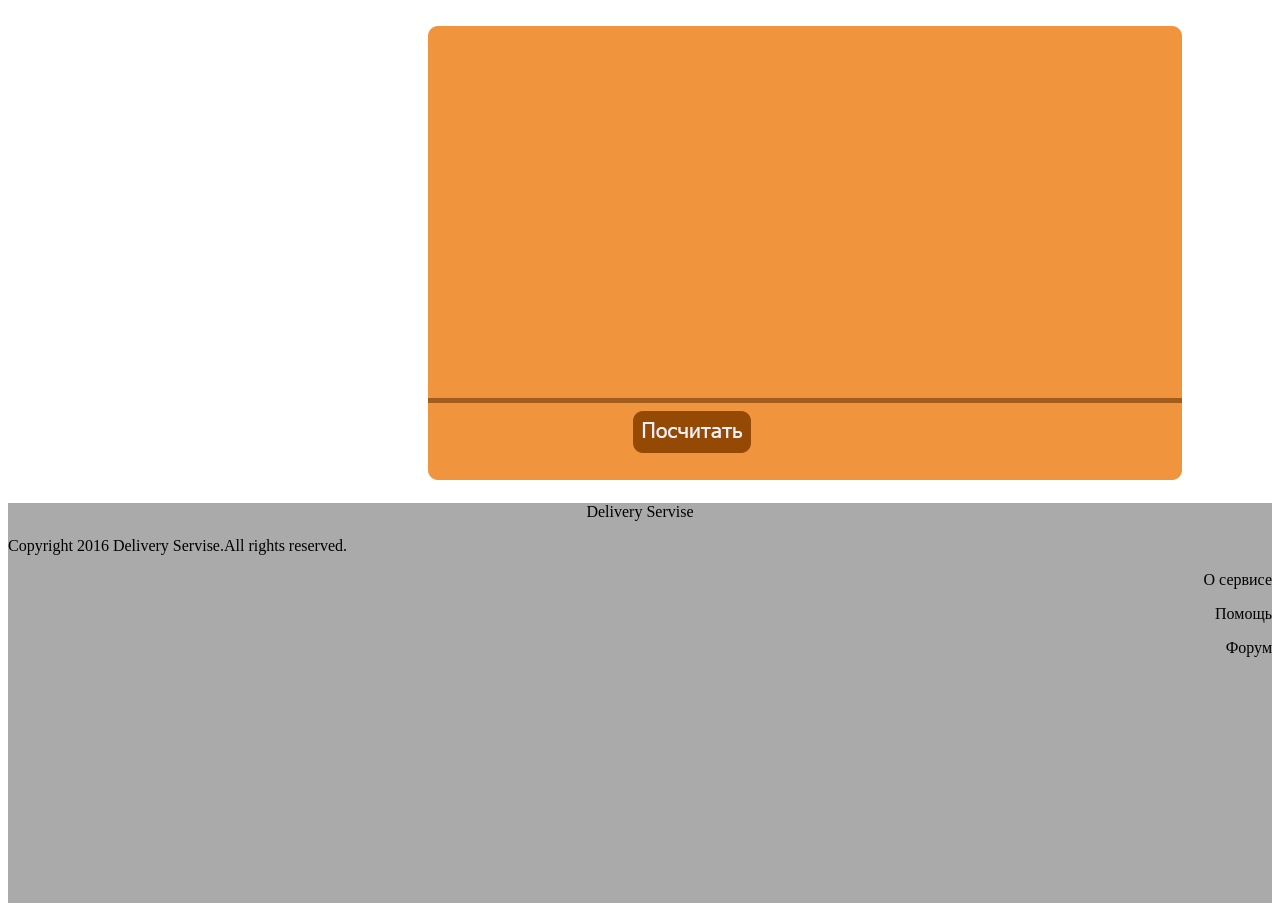
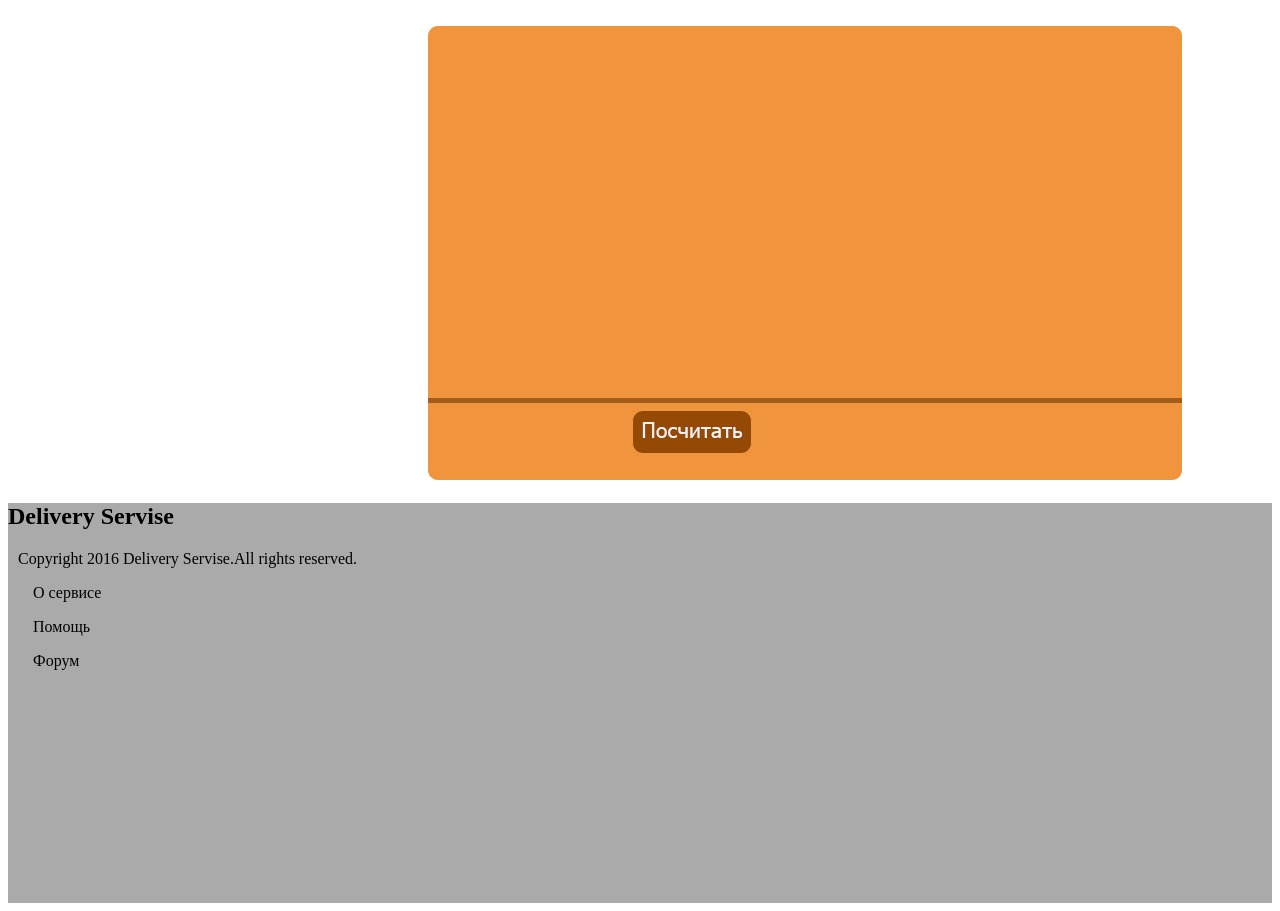
Before and after one commit to deliveryServicesBSU/Main, a plain HTML site: page main.html in a window 1280 px wide. Shown: the part 855-1766 px from the top of the page. Drawn offline with Linux system fonts and the light colour scheme.

Commit message:
Update main.html

```diff
--- a/main.html
+++ b/main.html
@@ -72,15 +72,15 @@
   </div>
 	<div class="footer" style="height:400px;  background-color:#aaa;" >
 
-<p align="center"> Delivery Servise </p>
-<p align="left">Copyright 2016 Delivery Servise.All rights reserved.</p>
+<p  style="text-indent:25px"><h2> Delivery Servise</h2> </p>
+<p  style="text-indent:10px">Copyright 2016 Delivery Servise.All rights reserved.</p>
 
-<p align="right">О сервисе</p>
+<p  style="text-indent:25px">О сервисе</p>
 
-<p align="right">Помощь</p>
+<p  style="text-indent:25px">Помощь</p>
 
-<p align="right">Форум</p>
-<img scr="img/vk.png" class="vk">
+<p  style="text-indent:25px">Форум</p>
+<div><img scr="img/vk.png" class="vk"></div>
 
 
 </div>
```
